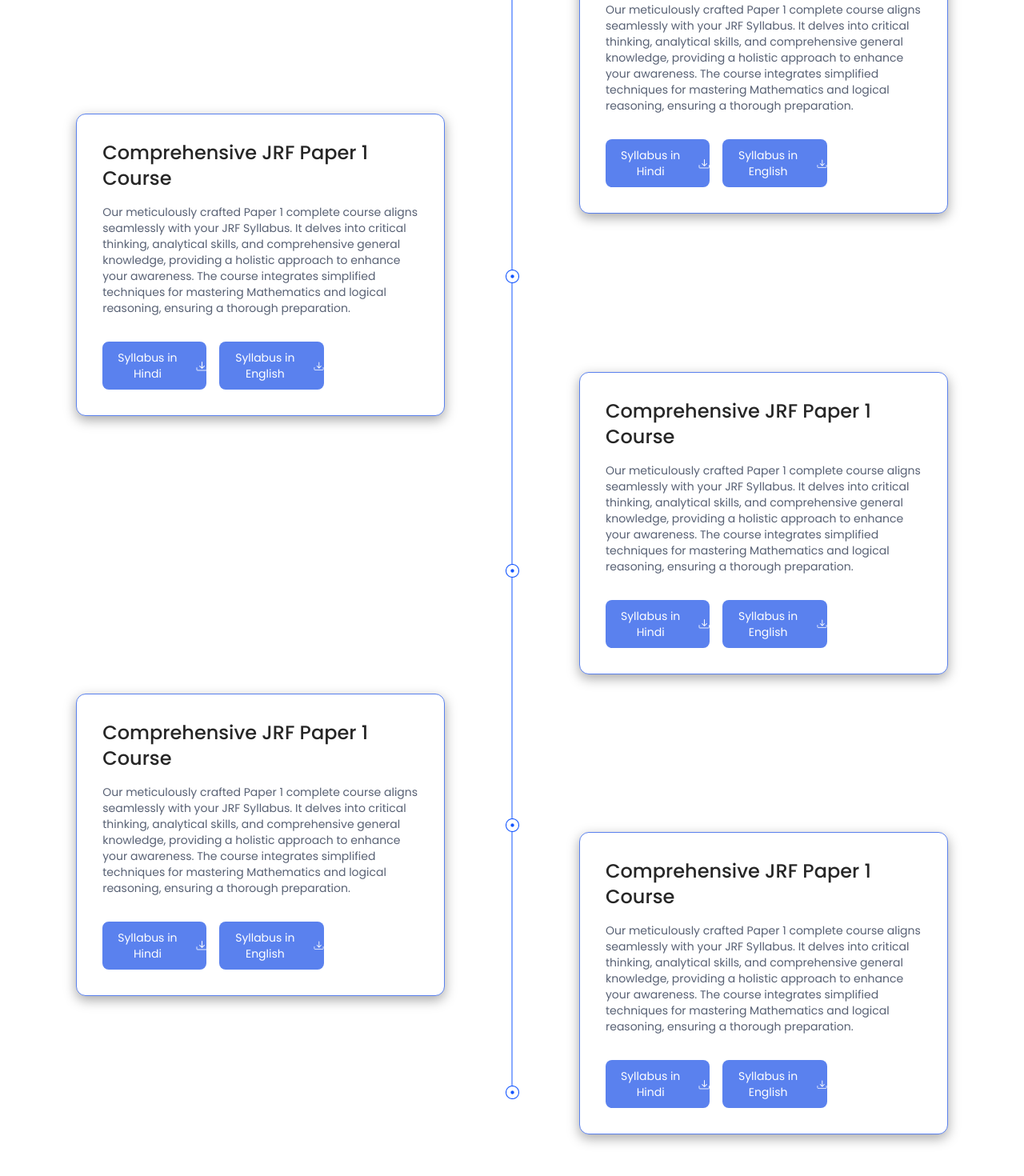
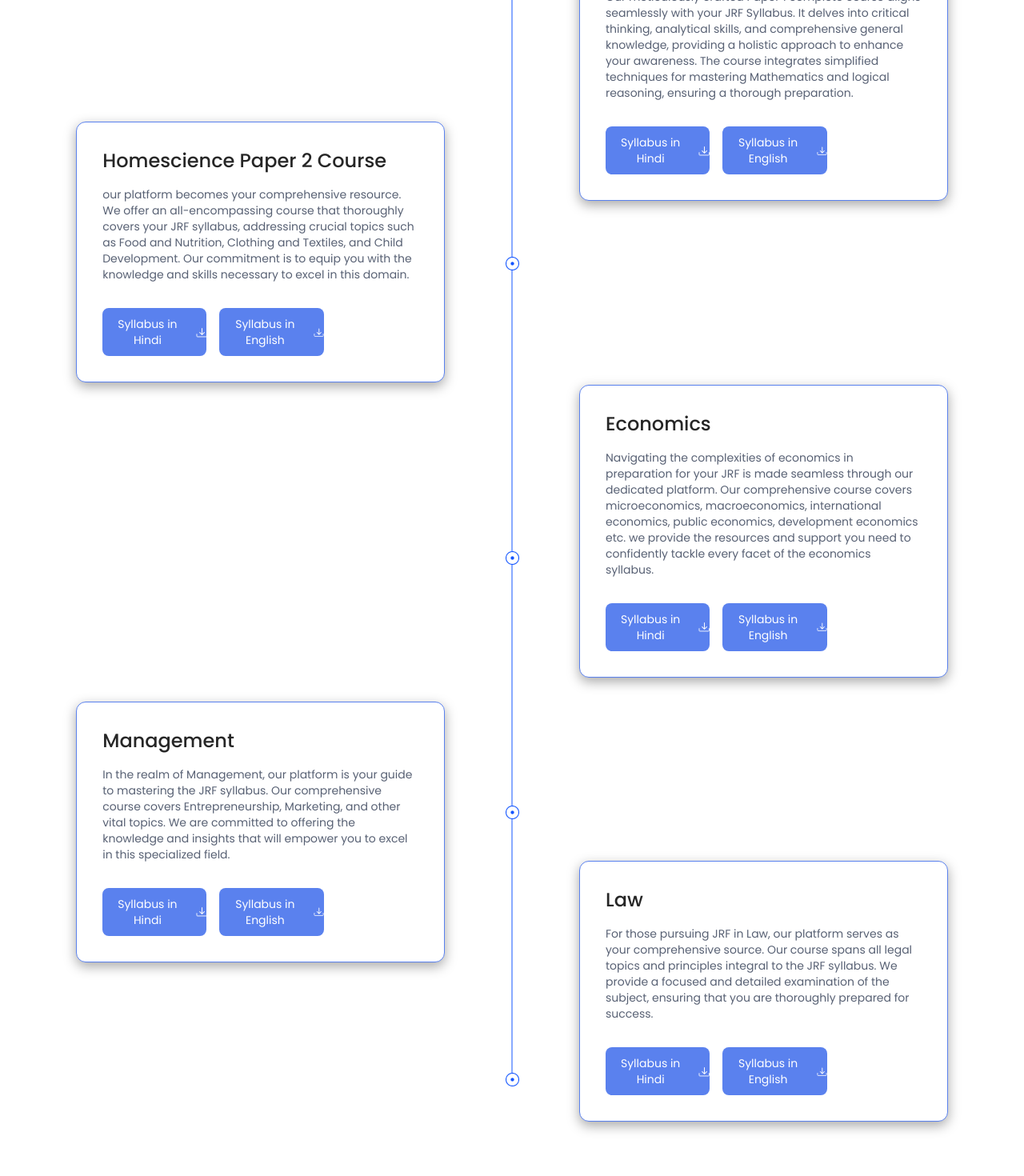
Before and after one commit to Ganeshghatti/Beliverz-frontend, a React (Vite) app: page / in a window 1280 px wide. Shown: the part 4409-5879 px from the top of the page at 80% size. Built offline with nearby package versions, Linux system fonts and the light colour scheme; no server answers.

Commit message:
home responsive

```diff
--- a/src/pages/Home/BLS/BLS.jsx
+++ b/src/pages/Home/BLS/BLS.jsx
@@ -33,15 +33,14 @@ export default function BLS() {
         <div className="flex flex-col justify-around pt-20 md:pt-0 custom-width-45 items-end md:w-full md:items-center">
           <div className="flex flex-col md:items-center gap-4 p-8 BLS-card rounded-xl w-11/12 md:w-full md:p-4">
             <p className="text-black1 text-2xl md:text-lg font-medium md:text-center">
-              Comprehensive JRF Paper 1 Course
+              Homescience Paper 2 Course{" "}
             </p>
             <p className="text-[#586174] text-sm font-normal md:text-center">
-              Our meticulously crafted Paper 1 complete course aligns seamlessly
-              with your JRF Syllabus. It delves into critical thinking,
-              analytical skills, and comprehensive general knowledge, providing
-              a holistic approach to enhance your awareness. The course
-              integrates simplified techniques for mastering Mathematics and
-              logical reasoning, ensuring a thorough preparation.
+              our platform becomes your comprehensive resource. We offer an
+              all-encompassing course that thoroughly covers your JRF syllabus,
+              addressing crucial topics such as Food and Nutrition, Clothing and
+              Textiles, and Child Development. Our commitment is to equip you
+              with the knowledge and skills necessary to excel in this domain.
             </p>
             <div className="w-full gap-4 flex md:items-center mt-4 md:mt-0 md:justify-around">
               <button
@@ -96,15 +95,14 @@ export default function BLS() {
           </div>
           <div className="flex flex-col md:items-center gap-4 p-8 BLS-card rounded-xl w-11/12 md:w-full md:p-4">
             <p className="text-black1 text-2xl md:text-lg font-medium md:text-center">
-              Comprehensive JRF Paper 1 Course
+              Management{" "}
             </p>
             <p className="text-[#586174] text-sm font-normal md:text-center">
-              Our meticulously crafted Paper 1 complete course aligns seamlessly
-              with your JRF Syllabus. It delves into critical thinking,
-              analytical skills, and comprehensive general knowledge, providing
-              a holistic approach to enhance your awareness. The course
-              integrates simplified techniques for mastering Mathematics and
-              logical reasoning, ensuring a thorough preparation.
+              In the realm of Management, our platform is your guide to
+              mastering the JRF syllabus. Our comprehensive course covers
+              Entrepreneurship, Marketing, and other vital topics. We are
+              committed to offering the knowledge and insights that will empower
+              you to excel in this specialized field.
             </p>
             <div className="w-full gap-4 flex md:items-center mt-4 md:mt-0 md:justify-around">
               <button
@@ -225,15 +223,15 @@ export default function BLS() {
           </div>{" "}
           <div className="flex flex-col md:items-center gap-4 p-8 BLS-card rounded-xl w-11/12 md:w-full md:p-4">
             <p className="text-black1 text-2xl md:text-lg font-medium md:text-center">
-              Comprehensive JRF Paper 1 Course
+              Economics{" "}
             </p>
             <p className="text-[#586174] text-sm font-normal md:text-center">
-              Our meticulously crafted Paper 1 complete course aligns seamlessly
-              with your JRF Syllabus. It delves into critical thinking,
-              analytical skills, and comprehensive general knowledge, providing
-              a holistic approach to enhance your awareness. The course
-              integrates simplified techniques for mastering Mathematics and
-              logical reasoning, ensuring a thorough preparation.
+              Navigating the complexities of economics in preparation for your
+              JRF is made seamless through our dedicated platform. Our
+              comprehensive course covers microeconomics, macroeconomics,
+              international economics, public economics, development economics
+              etc. we provide the resources and support you need to confidently
+              tackle every facet of the economics syllabus.
             </p>
             <div className="w-full gap-4 flex md:items-center mt-4 md:mt-0 md:justify-around">
               <button
@@ -288,15 +286,9 @@ export default function BLS() {
           </div>{" "}
           <div className="flex flex-col md:items-center gap-4 p-8 BLS-card rounded-xl w-11/12 md:w-full md:p-4">
             <p className="text-black1 text-2xl md:text-lg font-medium md:text-center">
-              Comprehensive JRF Paper 1 Course
-            </p>
+Law            </p>
             <p className="text-[#586174] text-sm font-normal md:text-center">
-              Our meticulously crafted Paper 1 complete course aligns seamlessly
-              with your JRF Syllabus. It delves into critical thinking,
-              analytical skills, and comprehensive general knowledge, providing
-              a holistic approach to enhance your awareness. The course
-              integrates simplified techniques for mastering Mathematics and
-              logical reasoning, ensuring a thorough preparation.
+            For those pursuing JRF in Law, our platform serves as your comprehensive source. Our course spans all legal topics and principles integral to the JRF syllabus. We provide a focused and detailed examination of the subject, ensuring that you are thoroughly prepared for success.
             </p>
             <div className="w-full gap-4 flex md:items-center mt-4 md:mt-0 md:justify-around">
               <button
--- a/src/pages/Home/Contact/Contact.jsx
+++ b/src/pages/Home/Contact/Contact.jsx
@@ -70,8 +70,8 @@ export default function Contact() {
     >
       {loading && <Spinnerf />}
       <Stack spacing={2}>{alert}</Stack>
-      <div className="custom-width-88 flex md:flex-col">
-        <div className="flex w-1/2 md:w-full flex-col justify-between">
+      <div className="custom-width-88 flex md:flex-col md:w-11/12 md:gap-8">
+        <div className="flex w-1/2 md:w-full flex-col justify-between md:items-center">
           <div className="flex flex-col gap-4">
             <p
               className="text-5xl md:text-4xl font-medium text-black2 md:text-center"
@@ -84,7 +84,7 @@ export default function Contact() {
             </p>
           </div>
           <div className="w-full flex flex-wrap justify-around items-center gap-y-24">
-            <div className="w-1/2 flex flex-col gap-2">
+            <div className="w-1/2 flex flex-col gap-2 md:items-center">
               <div
                 style={{
                   display: "flex",
@@ -117,9 +117,9 @@ export default function Contact() {
               </div>
 
               <p className="text-xl md:text-lg font-medium">Email</p>
-              <a href="mailto:contact@beliverz.com">contact@beliverz.com</a>
+              <a href="mailto:contact@beliverz.com" className="text-base md:text-sm">contact@beliverz.com</a>
             </div>
-            <div className="w-1/2 flex flex-col gap-2">
+            <div className="w-1/2 flex flex-col gap-2 md:items-center">
               <div
                 style={{
                   display: "flex",
@@ -150,9 +150,9 @@ export default function Contact() {
                 </div>
               </div>
               <p className="text-xl md:text-lg font-medium">Phone</p>
-              <a href="tel:+91 999999999">+91 999999999</a>
+              <a href="tel:+91 999999999" className="text-base md:text-sm">+91 999999999</a>
             </div>
-            <div className="w-1/2 flex flex-col gap-2">
+            <div className="w-1/2 flex flex-col gap-2 md:items-center">
               <div
                 style={{
                   display: "flex",
@@ -183,9 +183,9 @@ export default function Contact() {
                 </div>
               </div>
               <p className="text-xl md:text-lg font-medium">Office</p>
-              <a href="mailto:contact@beliverz.com">contact@beliverz.com</a>
+              <a href="mailto:contact@beliverz.com" className="text-base md:text-sm">contact@beliverz.com</a>
             </div>
-            <div className="w-1/2 flex flex-col gap-2">
+            <div className="w-1/2 flex flex-col gap-2 md:items-center">
               <div
                 style={{
                   display: "flex",
@@ -235,7 +235,7 @@ export default function Contact() {
         </div>
         <form
           onSubmit={handleSubmit}
-          className="custom-width-45 md:w-full flex flex-col gap-6 px-14 py-20"
+          className="custom-width-45 md:w-full flex flex-col gap-6 px-14 py-20 md:px-4 md:py-10"
           style={{ border: "1px solid #5A81EE", borderRadius: "25px" }}
         >
           <div className="flex md:flex-col justify-between items-center">
--- a/src/pages/Home/WhyUs/WhyUs.jsx
+++ b/src/pages/Home/WhyUs/WhyUs.jsx
@@ -4,7 +4,7 @@ export default function WhyUs() {
   return (
     <section
       id="WhyUs"
-      className="flex flex-col gap-2 md:gap-16 custom-width-88 py-24 items-center"
+      className="flex flex-col gap-2 md:gap-8 custom-width-88 py-24 items-center md:py-8 md:w-full"
     >
       <p
         className="text-5xl md:text-4xl font-medium text-black2 md:text-center"
@@ -16,8 +16,8 @@ export default function WhyUs() {
         Elevate Your Educational Journey: Discover the Distinct Advantages of
         Believerz Learning Spectrum.
       </p>
-      <div className="flex mt-24 md:flex-col flex-nowrap items-center justify-between w-full">
-        <div className="w-1/5 md:w-full flex flex-col gap-5">
+      <div className="flex mt-24  md:mt-6 md:gap-12 md:flex-col flex-nowrap items-center justify-between w-full md:w-11/12">
+        <div className="w-1/5 md:w-full flex flex-col gap-3">
           <div
             className="p-4 flex flex-col items-center justify-center w-fit rounded-xl"
             style={{ backgroundColor: "#D9E3FF" }}
@@ -46,7 +46,7 @@ export default function WhyUs() {
             quality education.
           </p>
         </div>
-        <div className="w-1/5 md:w-full flex flex-col gap-5">
+        <div className="w-1/5 md:w-full flex flex-col gap-3">
           <div
             className="p-4 flex flex-col items-center justify-center w-fit rounded-xl"
             style={{ backgroundColor: "#D9E3FF" }}
@@ -75,7 +75,7 @@ export default function WhyUs() {
             the skills and knowledge needed to succeed.
           </p>
         </div>
-        <div className="w-1/5 md:w-full flex flex-col gap-5">
+        <div className="w-1/5 md:w-full flex flex-col gap-3">
           <div
             className="p-4 flex flex-col items-center justify-center w-fit rounded-xl"
             style={{ backgroundColor: "#D9E3FF" }}
@@ -104,7 +104,7 @@ export default function WhyUs() {
             there.{" "}
           </p>
         </div>
-        <div className="w-1/5 md:w-full flex flex-col gap-5">
+        <div className="w-1/5 md:w-full flex flex-col gap-3">
           <div
             className="p-4 flex flex-col items-center justify-center w-fit rounded-xl"
             style={{ backgroundColor: "#D9E3FF" }}
```
